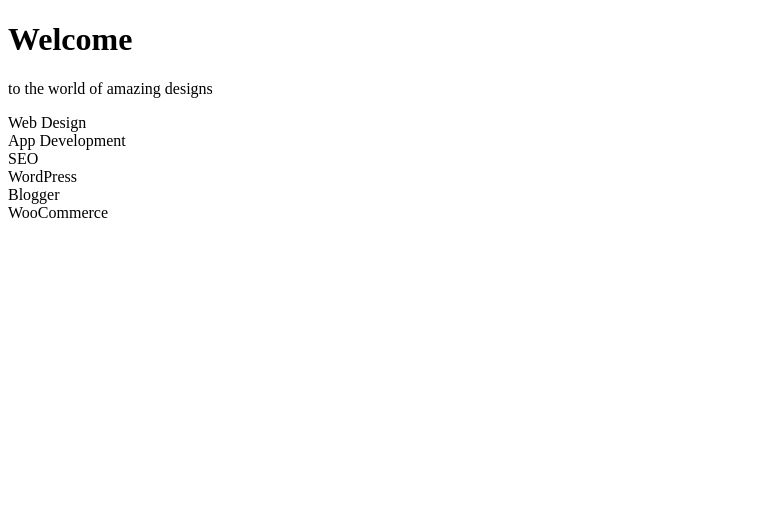
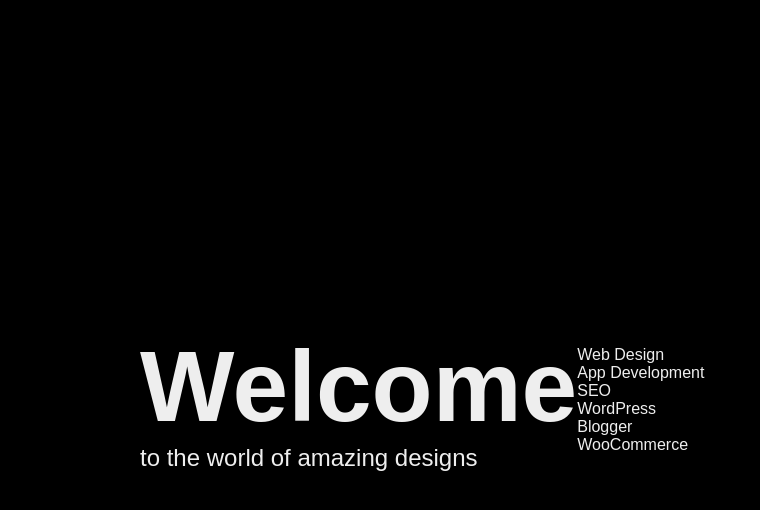
Before and after one commit to Jadslog/07-3DCube, a plain HTML site: page index.html in a window 1280 px wide. Shown: the whole page, without its empty margins (0-760 px from the left). Drawn offline with Linux system fonts and the light colour scheme.

Commit message:
header styles

```diff
--- a/index.html
+++ b/index.html
@@ -8,10 +8,11 @@
     <link rel="stylesheet" href="style.css">
 </head>
 <body>
+    <div class="container">
     <header>
         <div class="left">
             <h1>Welcome</h1>
-            <p class="subheading">
+            <p class="sub-heading">
                 to the world of amazing designs
             </p>
         </div>
@@ -27,6 +28,7 @@
             </div>
         </div>
     </header>
+    </div>
 
 <script src="main.js"></script>
 </body>
--- a/style.css
+++ b/style.css
@@ -0,0 +1,30 @@
+body {
+    margin: 0;
+    padding: 0;
+    height: 100vh;
+    font-family: "Poppins", sans-serif;
+    background: #000;
+}
+
+header {
+    color: #eee;
+    display: flex;
+    align-items: center;
+    height: 100vh;
+}
+
+.container {
+    max-width: 1000px;
+    margin: 0 auto;
+}
+
+header h1 {
+    margin: 0;
+    font-size: 100px;
+    color: 100px;
+}
+
+header .sub-heading {
+    font-size: 24px;
+    margin: 0;
+}
```
